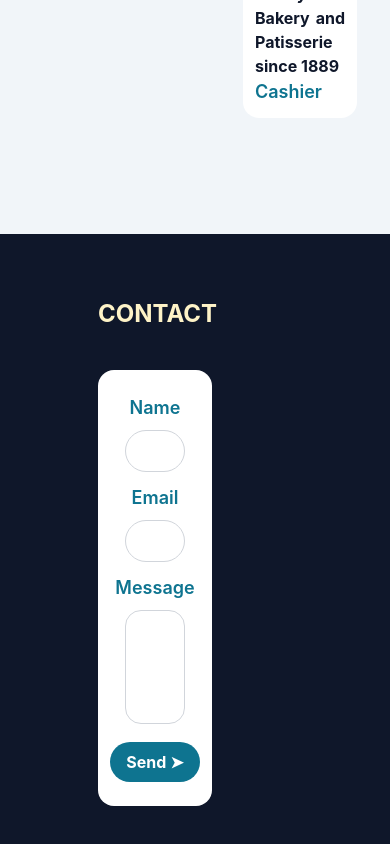
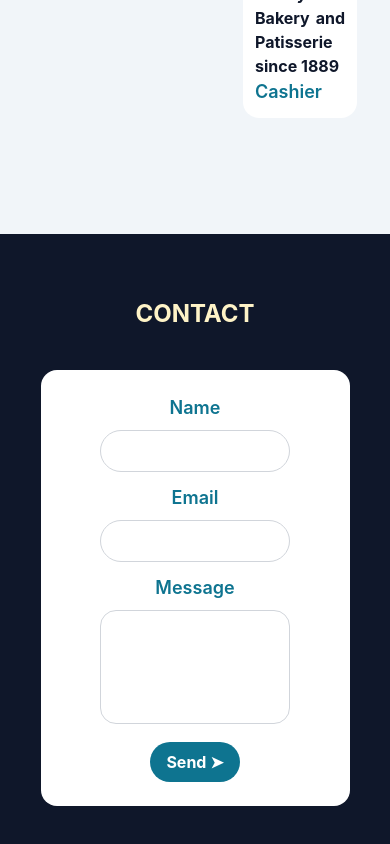
Before and after one commit to mayu0126/my-portfolio, a React (Create React App) app: page / in a window 390 px wide. Shown: the part 6122-6966 px from the top of the page. Built offline with nearby package versions, Linux system fonts and the light colour scheme.

Commit message:
style: improve responsiveness of Contact

```diff
--- a/src/components/Contact/Contact.jsx
+++ b/src/components/Contact/Contact.jsx
@@ -24,9 +24,9 @@ const Contact = ({id}) => {
 
   return(
     <div id={id} className='flex justify-center items-center h-screen bg-slate-900'>
-      <div className='-mt-36 w-1/3 px-2 py-2 mr-20 text-slate-900'>
+      <div className='-mt-36 w-5/6 sm:w-4/6 md:w-1/2 lg:w-1/3 px-2 py-2 text-slate-900'>
         <div className='text-center'>
-          <div className='mb-10 font-bold text-2xl xl:text-4xl text-amber-100'>CONTACT</div>
+          <div className='mb-10 font-bold text-2xl md:text-3xl xl:text-4xl text-amber-100'>CONTACT</div>
 
           <form
             className='text-center mb-16 px-3 py-6 bg-white rounded-2xl'
```
